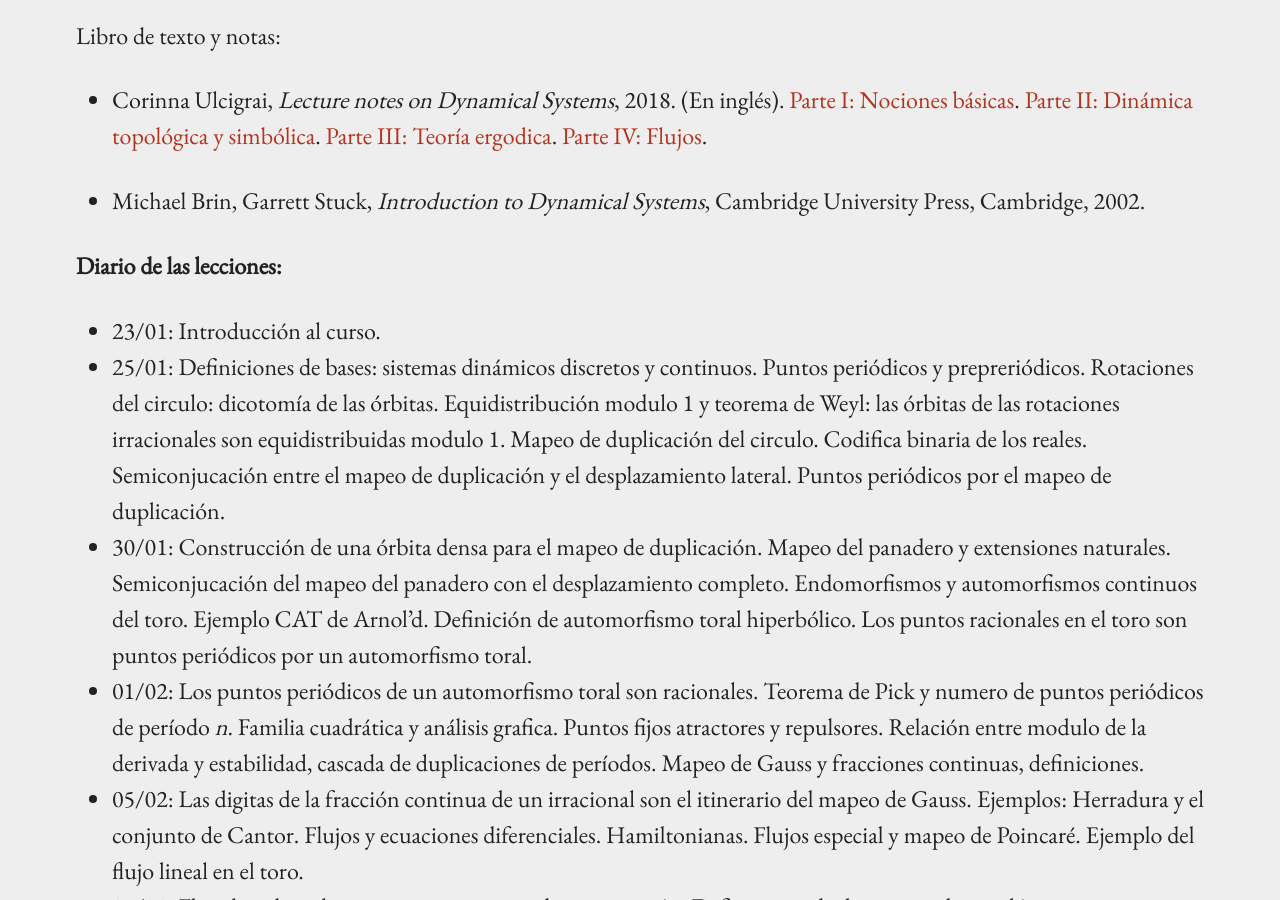
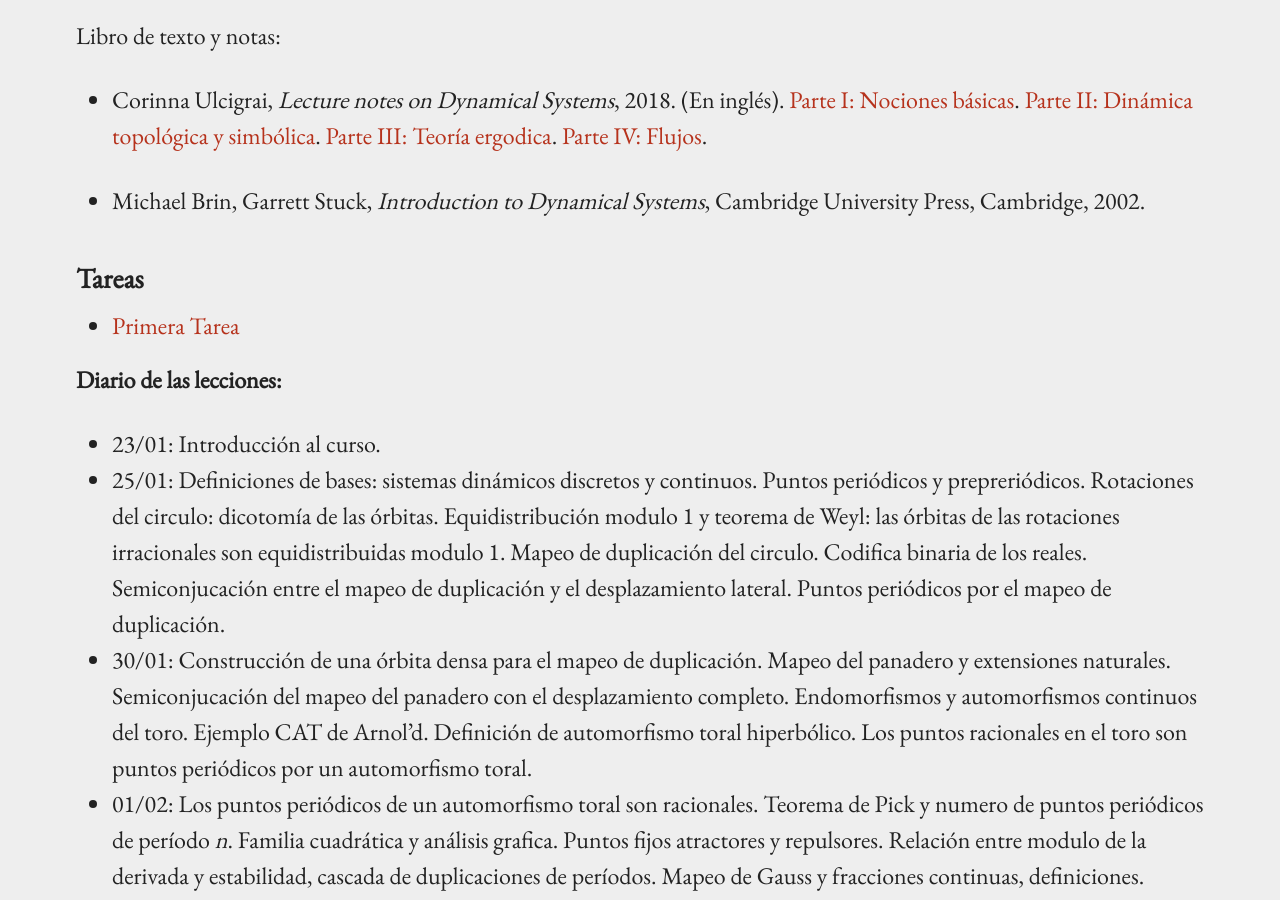
Before and after one commit to m-artigiani/m-artigiani.github.io, a Jekyll site: the page built from _pages/sisdin20191.md, in a window 1280 px wide and 900 px high, scrolled down 995 px. Built offline with Jekyll 4.4.1, drawn with Linux system fonts in a browser that asks for light colours.

```diff
--- a/_pages/sisdin20191.md
+++ b/_pages/sisdin20191.md
@@ -34,6 +34,9 @@ Libro de texto y notas:
 + Michael Brin, Garrett Stuck, _Introduction to Dynamical
 Systems_, Cambridge University Press, Cambridge, 2002.
 
+### Tareas
++ [Primera Tarea](../../files/1TareaSD.pdf)
+
 **Diario de las lecciones:**
 + 23/01: Introducción al curso.
 + 25/01: Definiciones de bases: sistemas dinámicos discretos y continuos. Puntos periódicos y prepreriódicos. Rotaciones del circulo: dicotomía de las órbitas. Equidistribución modulo 1 y teorema de Weyl: las órbitas de las rotaciones irracionales son equidistribuidas modulo 1.
```
Also changed, not shown: research.md (+1 -1 lines), 2 other files.
